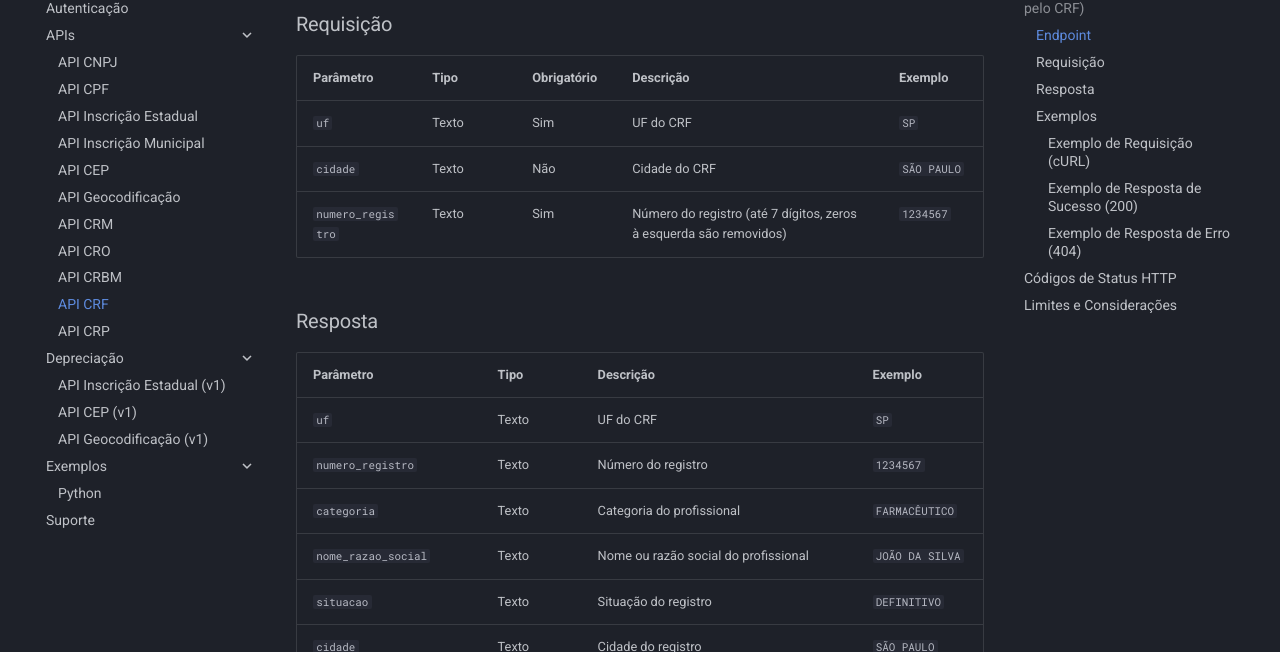
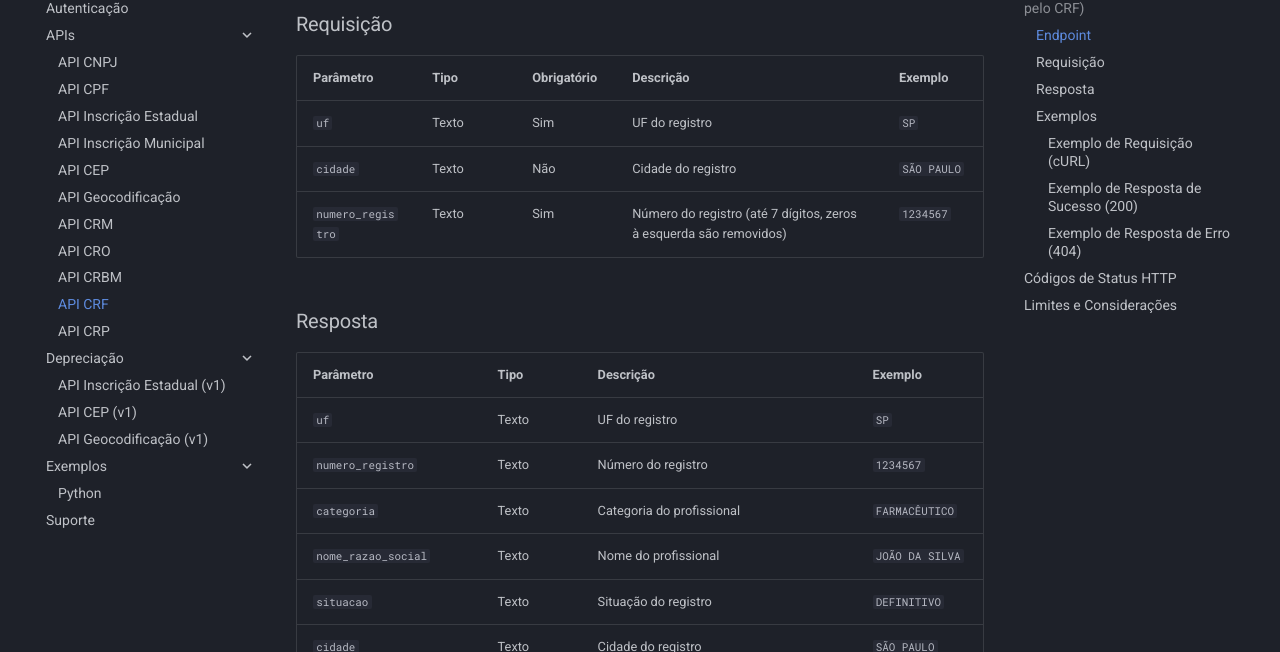
Before and after one commit to consultar-io/docs, an MkDocs documentation site: the page built from docs/api/crf.md, in a window 1280 px wide and 900 px high, scrolled down 500 px. Shown: the part 145-797 px from the top of the window. Built offline with MkDocs 1.6.1 and Material for MkDocs 9.7.7, drawn with Linux system fonts in a browser that asks for light colours.

Commit message:
Update API documentation to clarify 'regiao', 'uf', and 'nome_razao_social' parameters across CRBM, CRF, CRM, and CRO endpoints for improved consistency and accuracy.

```diff
--- a/docs/api/crf.md
+++ b/docs/api/crf.md
@@ -24,18 +24,18 @@ Consulta detalhes de um registro específico.
 
 | Parâmetro | Tipo | Obrigatório | Descrição | Exemplo |
 | --- | --- | --- | --- | --- |
-| `uf` | Texto | Sim | UF do CRF | `SP` |
-| `cidade` | Texto | Não | Cidade do CRF | `SÃO PAULO` |
+| `uf` | Texto | Sim | UF do registro | `SP` |
+| `cidade` | Texto | Não | Cidade do registro | `SÃO PAULO` |
 | `numero_registro` | Texto | Sim | Número do registro (até 7 dígitos, zeros à esquerda são removidos) | `1234567` |
 
 ### Resposta
 
 | Parâmetro | Tipo | Descrição | Exemplo |
 | --- | --- | --- | --- |
-| `uf` | Texto | UF do CRF | `SP` |
+| `uf` | Texto | UF do registro | `SP` |
 | `numero_registro` | Texto | Número do registro | `1234567` |
 | `categoria` | Texto | Categoria do profissional | `FARMACÊUTICO` |
-| `nome_razao_social` | Texto | Nome ou razão social do profissional | `JOÃO DA SILVA` |
+| `nome_razao_social` | Texto | Nome do profissional | `JOÃO DA SILVA` |
 | `situacao` | Texto | Situação do registro | `DEFINITIVO` |
 | `cidade` | Texto | Cidade do registro | `SÃO PAULO` |
 | `data_inscricao` | Texto | Data de inscrição (YYYY-MM-DD) | `2025-08-29` |
```
Also changed, not shown: docs/api/crbm.md (+3 -3 lines), docs/api/crm.md (+3 -3 lines), docs/api/cro.md (+2 -2 lines).
